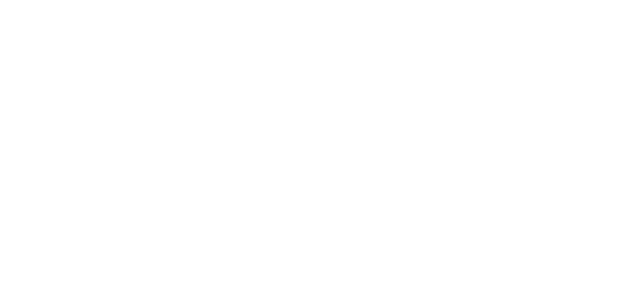
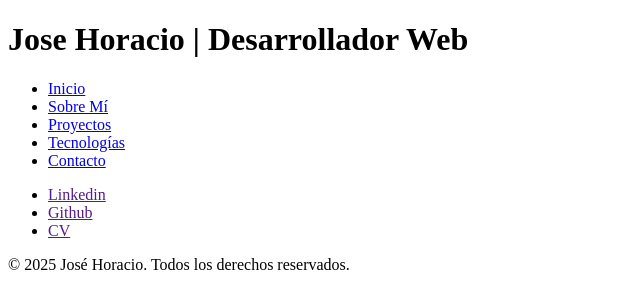
Before and after one commit to jhoracio19/portfolio-web, a plain HTML site: page index.html in a window 1280 px wide. Shown: the whole page, without its empty margins (0-640 px from the left). Drawn offline with Linux system fonts and the light colour scheme.

Commit message:
Agregando header y footer

```diff
--- a/index.html
+++ b/index.html
@@ -7,5 +7,42 @@
 </head>
 <body>
 
+    <header>
+        <h1>Jose Horacio | Desarrollador Web</h1>
+        <nav aria-label="Navegacion principal">
+            <ul>
+                <li><a href="#inicio">Inicio</a></li>
+                <li><a href="#sobre-mi">Sobre Mí</a></li>
+                <li><a href="#proyectos">Proyectos</a></li>
+                <li><a href="#tecnologias">Tecnologías</a></li>
+                <li><a href="#contacto">Contacto</a></li>
+            </ul>
+        </nav>
+        <nav aria-label="Redes sociales y CV">
+            <ul>
+                <li><a href="">Linkedin</a></li>
+                <li><a href="">Github</a></li>
+                <li><a href="">CV</a></li>
+            </ul>
+        </nav>
+    </header>
+
+
+
+
+
+
+
+
+
+
+
+
+
+
+
+    <footer>
+        <p>© 2025 José Horacio. Todos los derechos reservados.</p>
+    </footer>
 </body>
 </html>
```
